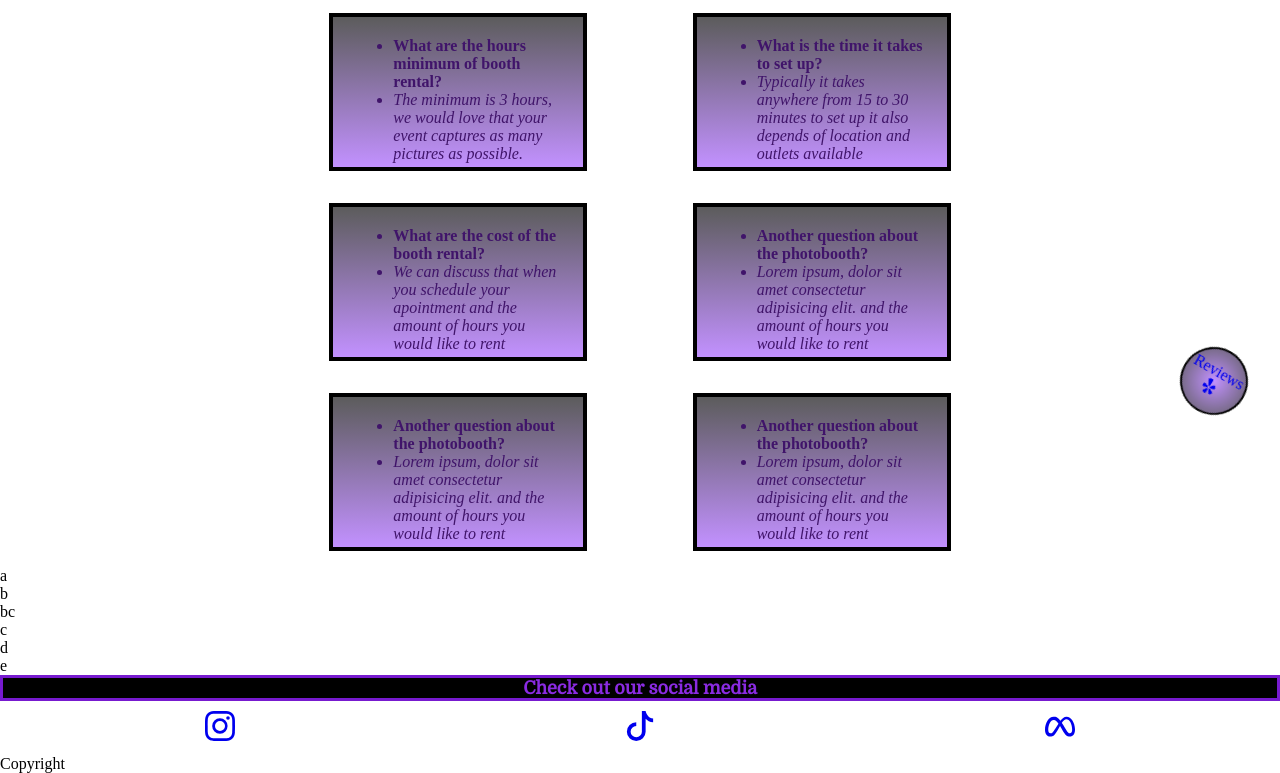
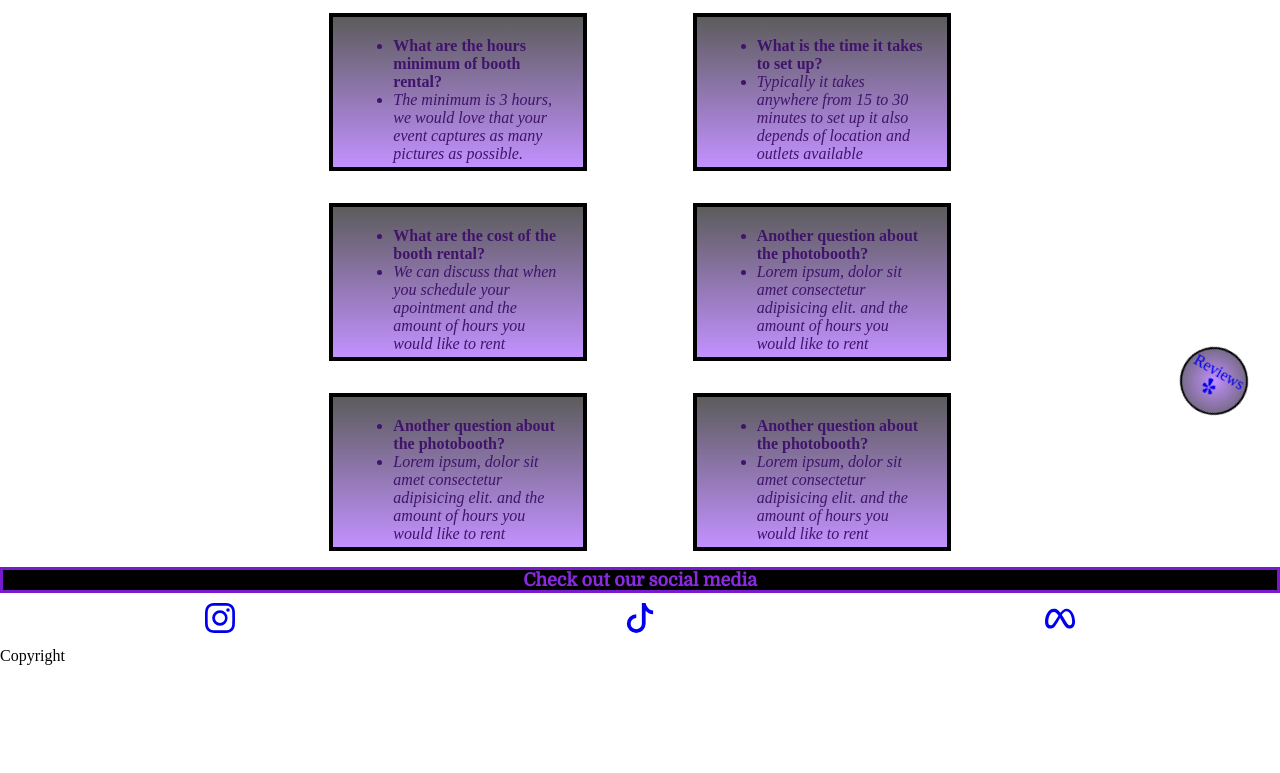
Before and after one commit to Quantuslux/Photolux, a plain HTML site: page pages/ask-us.html in a window 1280 px wide. Shown: the part 353-1126 px from the top of the page. After the commit the page ends 1018 px from the top, so only its background shows below. Drawn offline with Linux system fonts and the light colour scheme.

Commit message:
ask us fixed

```diff
--- a/pages/ask-us.html
+++ b/pages/ask-us.html
@@ -78,16 +78,6 @@
             </article>
           </section>
 
-          <div class="floxbox-container">
-            <div class="flexbox-item flexbox-item1">a</div>
-            <div class="flexbox-item flexbox-item2">b</div>
-            <div class="flexbox-item flexbox-item3">bc</div>
-            <div class="flexbox-item flexbox-item4">c</div>
-            <div class="flexbox-item flexbox-item5">d</div>
-            <div class="flexbox-item flexbox-item6">e</div>
-          </div>
-
-
         </main>
           <div class="reviews">
           <a href="http://www.yelp.com" target="_blank">Reviews
```
